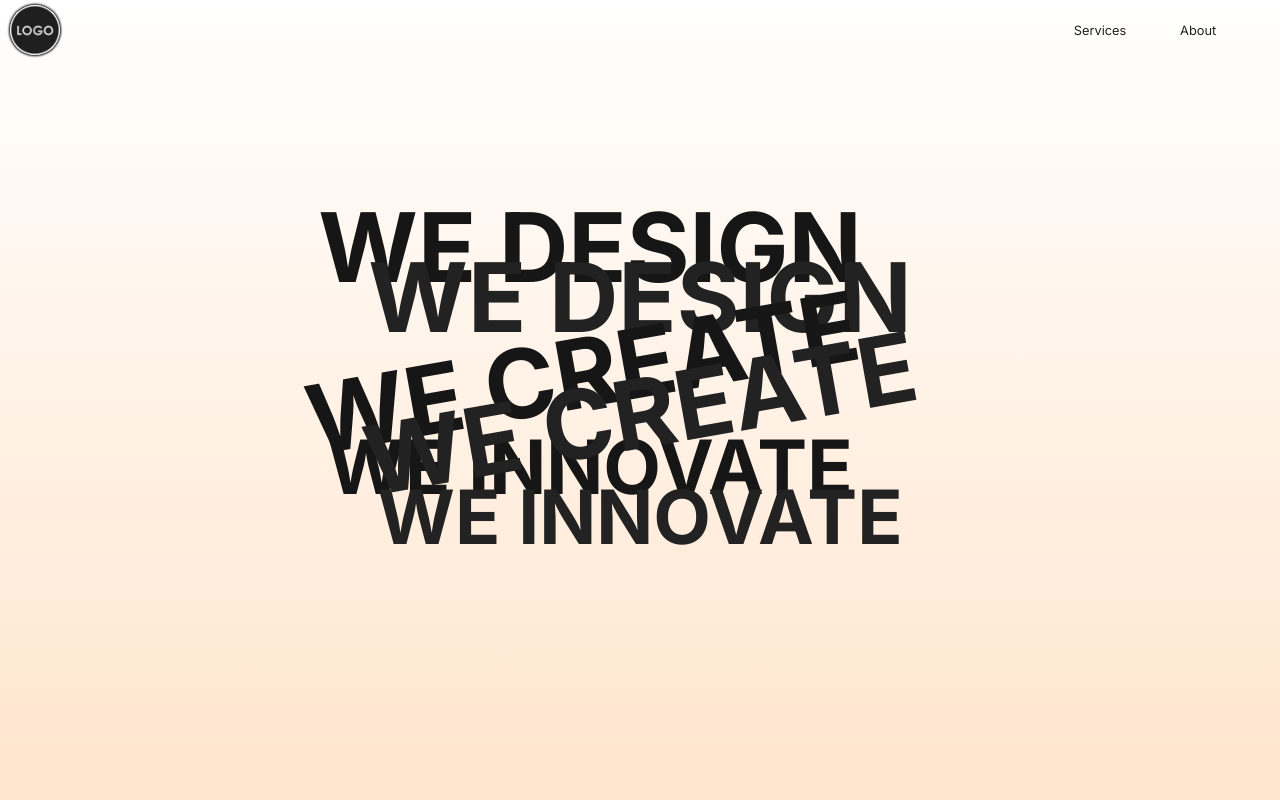
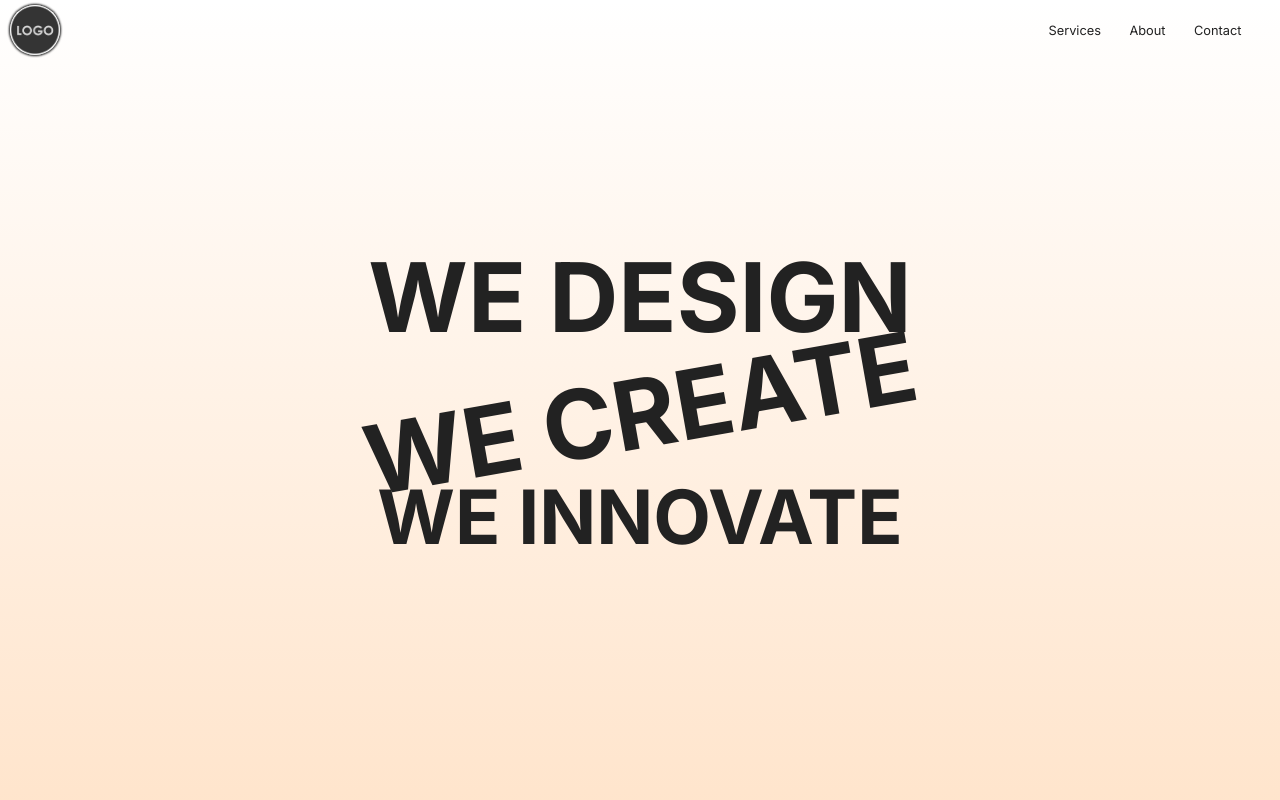
Before and after one commit to Jotadebeese/pagina-one, a Next.js app: page / in a window 1280 px wide. Shown: the top 800 px of the page. Built offline with nearby package versions, Linux system fonts and the light colour scheme.

Commit message:
Made changes to styling

```diff
--- a/app/page.tsx
+++ b/app/page.tsx
@@ -22,7 +22,7 @@ export default function Home() {
           entry.target.classList.remove('show');
         }
       })
-    }, { rootMargin: "-300px" });
+    }, );
     hiddenElements.forEach((el: Element) => observer.observe(el));
   }, [isIntersecting])
 
@@ -31,13 +31,13 @@ export default function Home() {
       <section className='hidden first'>
         <MainPage />
       </section>
-      <section className='hidden second'>
+      <section id='services' className='hidden third'>
+        <Services />
+      </section>
+      <section id='about' className='hidden second'>
         <AboutUs />
       </section>
-      <section className='hidden third'>
-        <Services />
-      </section>
-      <section className='hidden fourth'>
+      <section id='contact' className='hidden fourth'>
         <ContactUs />
       </section>
     </main>
--- a/components/NavMenu.tsx
+++ b/components/NavMenu.tsx
@@ -10,13 +10,18 @@ export default function NavMenu() {
             </Link>
             <ul className={styles.links}>
                 <li>
-                    <Link href={'/prodcuts'}>
+                    <Link href={'/#services'}>
                         Services
                     </Link>
                 </li>
                 <li>
-                    <Link href={'/about'}>
+                    <Link href={'/#about'}>
                         About
+                    </Link>
+                </li>
+                <li>
+                    <Link href={'/#contact'}>
+                        Contact
                     </Link>
                 </li>
             </ul>
--- a/styles/MainPage.module.css
+++ b/styles/MainPage.module.css
@@ -4,7 +4,6 @@
     align-items: center;
     justify-content: center;
     font-size: 4rem;
-    text-shadow: -50px -50px var(--dark);
 }
 
 .container h1 {
--- a/styles/NavMenu.module.css
+++ b/styles/NavMenu.module.css
@@ -6,6 +6,7 @@
     align-items: center;
     justify-content: space-between;
     color: var(--text-dark);
+    z-index: 10;
 }
 
 .logo {
--- a/styles/globals.css
+++ b/styles/globals.css
@@ -52,8 +52,8 @@ section {
 .hidden {
   opacity: 0;
   filter: blur(5px);
-  transform: translateX(-100%);
-  transition: all 3s;
+  transform: translateX(-10%);
+  transition: all 2s;
 }
 
 .show {
```
